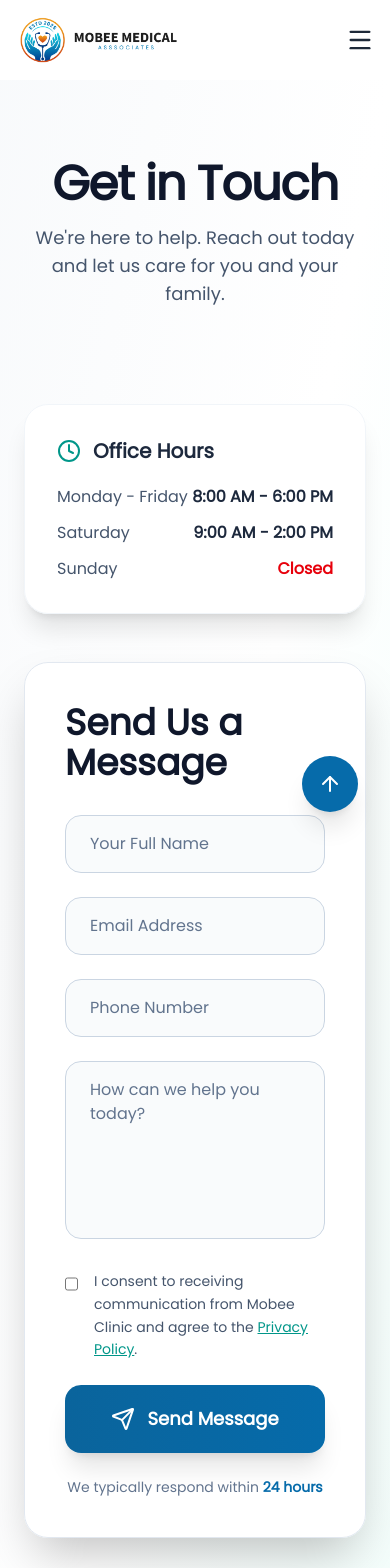
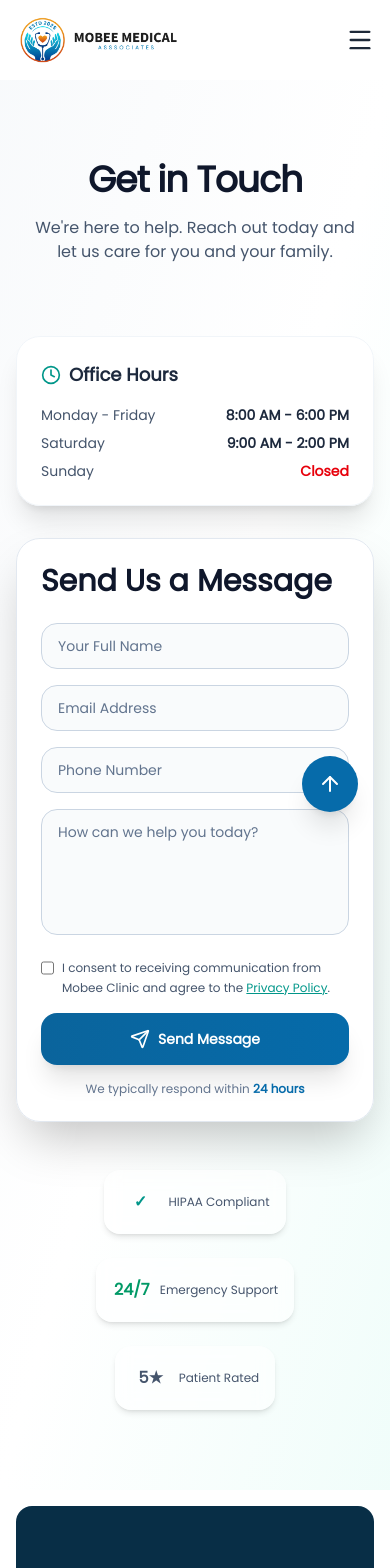
Before and after one commit to afterrender1/mobeemedical, a Next.js app: page /contactus in a window 390 px wide. Shown: the top 1568 px of the page. Built offline with nearby package versions, Linux system fonts and the light colour scheme; grey boxes are pictures that could not be loaded.

Commit message:
contact page responsive

```diff
--- a/app/acute-chronic-management/page.jsx
+++ b/app/acute-chronic-management/page.jsx
@@ -61,7 +61,7 @@ export default function ChronicCarePage() {
               { icon: ShieldCheck, stat: "50%", desc: "of adults have high blood pressure, the “silent killer.”" },
               { icon: Stethoscope, stat: "70%", desc: "of annual U.S. deaths are due to chronic diseases—many preventable." },
             ].map((item, i) => (
-              <motion.div key={i} initial={{ opacity: 0, y: 20 }} whileInView={{ opacity: 1, y: 0 }} transition={{ delay: i * 0.1 }} viewport={{ once: true }} className="bg-gradient-to-br from-slate-50 to-white rounded-2xl p-6 sm:p-8 shadow-lg border border-slate-200 text-center hover:shadow-xl transition-shadow">
+              <motion.div key={i} initial={{ opacity: 0, y: 20 }} whileInView={{ opacity: 1, y: 0 }} transition={{ delay: i * 0.1 }} viewport={{ once: true }} className="bg-linear-to-br from-slate-50 to-white rounded-2xl p-6 sm:p-8 shadow-lg border border-slate-200 text-center hover:shadow-xl transition-shadow">
                 <div className="w-14 h-14 sm:w-16 sm:h-16 bg-[#066BAA]/10 rounded-2xl flex items-center justify-center mx-auto mb-4 sm:mb-6">
                   <item.icon className="w-6 sm:w-8 h-6 sm:h-8 text-[#066BAA]" />
                 </div>
@@ -135,7 +135,7 @@ export default function ChronicCarePage() {
               { title: "Personalized Treatment Plans", desc: "Custom strategies combining medication, lifestyle changes, and ongoing monitoring." },
               { title: "Continuous Support", desc: "Regular check-ins, education, and adjustments to keep you on track." },
             ].map((step, i) => (
-              <motion.div key={i} initial={{ opacity: 0, y: 20 }} whileInView={{ opacity: 1, y: 0 }} transition={{ delay: i * 0.1 }} viewport={{ once: true }} className="bg-gradient-to-br from-slate-50 to-white rounded-3xl p-6 sm:p-8 shadow-lg border border-slate-200">
+              <motion.div key={i} initial={{ opacity: 0, y: 20 }} whileInView={{ opacity: 1, y: 0 }} transition={{ delay: i * 0.1 }} viewport={{ once: true }} className="bg-linear-to-br from-slate-50 to-white rounded-3xl p-6 sm:p-8 shadow-lg border border-slate-200">
                 <div className="w-14 h-14 sm:w-16 sm:h-16 bg-[#066BAA]/10 rounded-2xl flex items-center justify-center mx-auto mb-4 sm:mb-6">
                   <HeartPulse className="w-6 sm:w-8 h-6 sm:h-8 text-[#066BAA]" />
                 </div>
--- a/app/contactus/page.jsx
+++ b/app/contactus/page.jsx
@@ -33,25 +33,28 @@ const ContactPage = () => {
   return (
     <>
       <Navbar />
-      <section className="min-h-screen bg-linear-to-br from-slate-50 via-white to-teal-50 py-20 px-6 overflow-hidden" style={{fontFamily : "poppins"}}>
+      <section
+        className="min-h-screen bg-linear-to-br from-slate-50 via-white to-teal-50 py-20 px-4 sm:px-6 lg:px-8 overflow-hidden"
+        style={{ fontFamily: "poppins" }}
+      >
         <div className="max-w-7xl mx-auto">
           {/* Header */}
           <motion.div
             initial={{ opacity: 0, y: 20 }}
             animate={{ opacity: 1, y: 0 }}
             transition={{ duration: 0.8 }}
-            className="text-center mb-16"
+            className="text-center mb-12 sm:mb-16 px-2 sm:px-0"
           >
-            <h1 className="text-5xl md:text-6xl font-bold text-slate-900 tracking-tight">
+            <h1 className="text-4xl sm:text-5xl md:text-6xl font-bold text-slate-900 tracking-tight">
               Get in Touch
             </h1>
-            <p className="mt-4 text-lg text-slate-600 max-w-2xl mx-auto">
+            <p className="mt-4 text-base sm:text-lg text-slate-600 max-w-2xl mx-auto">
               We're here to help. Reach out today and let us care for you and your family.
             </p>
           </motion.div>
 
-          {/* Main Grid - Equal Height Columns */}
-          <div className="grid grid-cols-1 lg:grid-cols-2 gap-12 items-stretch">
+          {/* Main Grid */}
+          <div className="grid grid-cols-1 lg:grid-cols-2 gap-8 lg:gap-12 items-stretch">
             {/* Left: Video + Info Panel */}
             <motion.div
               initial={{ opacity: 0, x: -50 }}
@@ -71,32 +74,34 @@ const ContactPage = () => {
                 <div className="absolute inset-0 bg-linear-to-t from-black/80 via-black/30 to-transparent" />
 
                 {/* Contact Info Overlay */}
-                <div className="absolute bottom-0 left-0 right-0 p-8 text-white">
-                  <h3 className="text-3xl font-bold mb-6 flex items-center gap-3">
-                    <MapPin className="w-8 h-8" />
+                <div className="absolute bottom-0 left-0 right-0 p-4 sm:p-6 lg:p-8 text-white">
+                  <h3 className="text-2xl sm:text-3xl font-bold mb-4 sm:mb-6 flex items-center gap-2 sm:gap-3">
+                    <MapPin className="w-6 h-6 sm:w-8 sm:h-8" />
                     Visit Us Today
                   </h3>
-                  <div className="space-y-5">
-                    <div className="flex items-start gap-4">
-                      <div className="bg-white/25 backdrop-blur-sm p-3 rounded-full mt-1">
-                        <MapPin className="w-6 h-6" />
+                  <div className="space-y-4 sm:space-y-5">
+                    <div className="flex flex-col sm:flex-row sm:items-start gap-3 sm:gap-4">
+                      <div className="bg-white/25 backdrop-blur-sm p-2 sm:p-3 rounded-full mt-1">
+                        <MapPin className="w-5 h-5 sm:w-6 sm:h-6" />
                       </div>
                       <div>
-                        <p className="font-semibold text-lg">7070 KNIGHTS COURT, SUITE 1503 , TEXAS, 77459</p>
-                        <p className="text-sm opacity-90">Missouri City, TX 77459, USA</p>
+                        <p className="font-semibold text-base sm:text-lg">
+                          7070 KNIGHTS COURT, SUITE 1503 , TEXAS, 77459
+                        </p>
+                        <p className="text-xs sm:text-sm opacity-90">Missouri City, TX 77459, USA</p>
                       </div>
                     </div>
-                    <div className="flex items-center gap-4">
-                      <div className="bg-white/25 backdrop-blur-sm p-3 rounded-full">
-                        <Phone className="w-6 h-6" />
+                    <div className="flex items-center gap-3 sm:gap-4">
+                      <div className="bg-white/25 backdrop-blur-sm p-2 sm:p-3 rounded-full">
+                        <Phone className="w-5 h-5 sm:w-6 sm:h-6" />
                       </div>
-                      <p className="font-semibold">713-324-8884</p>
+                      <p className="font-semibold text-base sm:text-lg">713-324-8884</p>
                     </div>
-                    <div className="flex items-center gap-4">
-                      <div className="bg-white/25 backdrop-blur-sm p-3 rounded-full">
-                        <Mail className="w-6 h-6" />
+                    <div className="flex items-center gap-3 sm:gap-4">
+                      <div className="bg-white/25 backdrop-blur-sm p-2 sm:p-3 rounded-full">
+                        <Mail className="w-5 h-5 sm:w-6 sm:h-6" />
                       </div>
-                      <p className="font-semibold">info@mobeemedical.com</p>
+                      <p className="font-semibold text-base sm:text-lg">info@mobeemedical.com</p>
                     </div>
                   </div>
                 </div>
@@ -107,13 +112,13 @@ const ContactPage = () => {
                 initial={{ opacity: 0, y: 20 }}
                 animate={{ opacity: 1, y: 0 }}
                 transition={{ delay: 0.6 }}
-                className="mt-8 bg-white/90 backdrop-blur-lg rounded-3xl p-8 shadow-xl border border-slate-100"
+                className="mt-6 sm:mt-8 bg-white/90 backdrop-blur-lg rounded-3xl p-6 sm:p-8 shadow-xl border border-slate-100"
               >
-                <h4 className="flex items-center gap-3 text-xl font-bold text-slate-800 mb-5">
-                  <Clock className="w-6 h-6 text-teal-600" />
+                <h4 className="flex items-center gap-2 sm:gap-3 text-lg sm:text-xl font-bold text-slate-800 mb-4 sm:mb-5">
+                  <Clock className="w-5 h-5 sm:w-6 sm:h-6 text-teal-600" />
                   Office Hours
                 </h4>
-                <div className="space-y-3 text-slate-600">
+                <div className="space-y-2 sm:space-y-3 text-slate-600 text-sm sm:text-base">
                   <div className="flex justify-between">
                     <span>Monday - Friday</span>
                     <span className="font-semibold text-slate-800">8:00 AM - 6:00 PM</span>
@@ -137,13 +142,13 @@ const ContactPage = () => {
               transition={{ duration: 0.8, delay: 0.4 }}
               className="h-full"
             >
-              <div className="h-full bg-white/95 backdrop-blur-2xl rounded-3xl shadow-2xl p-10 lg:p-12 border border-slate-200 flex flex-col justify-center">
-                <h2 className="text-4xl md:text-5xl font-bold text-slate-900 mb-8">
+              <div className="h-full bg-white/95 backdrop-blur-2xl rounded-3xl shadow-2xl p-6 sm:p-10 lg:p-12 border border-slate-200 flex flex-col justify-center">
+                <h2 className="text-3xl sm:text-4xl md:text-5xl font-bold text-slate-900 mb-6 sm:mb-8">
                   Send Us a Message
                 </h2>
 
-                <form onSubmit={handleSubmit} className="space-y-6 flex-1">
-                  <div className="grid grid-cols-1 md:grid-cols-2 gap-6">
+                <form onSubmit={handleSubmit} className="space-y-4 sm:space-y-6 flex-1">
+                  <div className="grid grid-cols-1 md:grid-cols-2 gap-4 sm:gap-6">
                     <input
                       type="text"
                       name="name"
@@ -151,7 +156,7 @@ const ContactPage = () => {
                       value={formData.name}
                       onChange={handleChange}
                       required
-                      className="w-full px-6 py-4 bg-slate-50/80 border border-slate-300 rounded-2xl focus:outline-none focus:ring-2 focus:ring-[#066BAA]  focus:border-transparent transition-all placeholder-slate-500"
+                      className="w-full px-4 sm:px-6 py-3 sm:py-4 bg-slate-50/80 border border-slate-300 rounded-2xl focus:outline-none focus:ring-2 focus:ring-[#066BAA] focus:border-transparent transition-all placeholder-slate-500 text-sm sm:text-base"
                     />
                     <input
                       type="email"
@@ -160,7 +165,7 @@ const ContactPage = () => {
                       value={formData.email}
                       onChange={handleChange}
                       required
-                      className="w-full px-6 py-4 bg-slate-50/80 border border-slate-300 rounded-2xl focus:outline-none focus:ring-2 focus:ring-[#066BAA]  focus:border-transparent transition-all placeholder-slate-500"
+                      className="w-full px-4 sm:px-6 py-3 sm:py-4 bg-slate-50/80 border border-slate-300 rounded-2xl focus:outline-none focus:ring-2 focus:ring-[#066BAA] focus:border-transparent transition-all placeholder-slate-500 text-sm sm:text-base"
                     />
                   </div>
 
@@ -171,7 +176,7 @@ const ContactPage = () => {
                     value={formData.phone}
                     onChange={handleChange}
                     required
-                    className="w-full px-6 py-4 bg-slate-50/80 border border-slate-300 rounded-2xl focus:outline-none focus:ring-2 focus:ring-[#066BAA]  focus:border-transparent transition-all placeholder-slate-500"
+                    className="w-full px-4 sm:px-6 py-3 sm:py-4 bg-slate-50/80 border border-slate-300 rounded-2xl focus:outline-none focus:ring-2 focus:ring-[#066BAA] focus:border-transparent transition-all placeholder-slate-500 text-sm sm:text-base"
                   />
 
                   <textarea
@@ -179,25 +184,29 @@ const ContactPage = () => {
                     placeholder="How can we help you today?"
                     value={formData.message}
                     onChange={handleChange}
-                    rows={6}
+                    rows={5}
                     required
-                    className="w-full px-6 py-4 bg-slate-50/80 border border-slate-300 rounded-2xl focus:outline-none focus:ring-2 focus:ring-[#066BAA]  focus:border-transparent transition-all resize-none placeholder-slate-500"
+                    className="w-full px-4 sm:px-6 py-3 sm:py-4 bg-slate-50/80 border border-slate-300 rounded-2xl focus:outline-none focus:ring-2 focus:ring-[#066BAA] focus:border-transparent transition-all resize-none placeholder-slate-500 text-sm sm:text-base"
                   />
 
-                  <label className="flex items-start gap-4 cursor-pointer">
+                  <label className="flex items-start gap-2 sm:gap-4 cursor-pointer text-xs sm:text-sm">
                     <input
                       type="checkbox"
                       name="consent"
                       checked={formData.consent}
                       onChange={handleChange}
                       required
-                      className="w-6 h-6 mt-0.5 text-[#066BAA] rounded-lg focus:ring-[#066BAA] border-slate-300"
+                      className="w-4 h-4 sm:w-6 sm:h-6 mt-0.5 text-[#066BAA] rounded-lg focus:ring-[#066BAA] border-slate-300"
                     />
-                    <span className="text-sm text-slate-600 leading-relaxed">
+                    <span className="leading-relaxed text-slate-600">
                       I consent to receiving communication from Mobee Clinic and agree to the{" "}
-                      <a href="/privacy" className="text-teal-600 font-medium underline hover:text-teal-700">
+                      <a
+                        href="/privacy"
+                        className="text-teal-600 font-medium underline hover:text-teal-700"
+                      >
                         Privacy Policy
-                      </a>.
+                      </a>
+                      .
                     </span>
                   </label>
 
@@ -205,14 +214,14 @@ const ContactPage = () => {
                     whileHover={{ scale: 1.03 }}
                     whileTap={{ scale: 0.98 }}
                     type="submit"
-                    className="w-full bg-linear-to-r from-[#0a649c] to-[#066BAA] text-white font-bold py-5 rounded-2xl shadow-xl hover:shadow-2xl flex items-center justify-center gap-3 transition-all duration-300 text-lg"
+                    className="w-full bg-linear-to-r from-[#0a649c] to-[#066BAA] text-white font-bold py-4 sm:py-5 rounded-2xl shadow-xl hover:shadow-2xl flex items-center justify-center gap-2 sm:gap-3 transition-all duration-300 text-sm sm:text-lg"
                   >
-                    <Send className="w-6 h-6" />
+                    <Send className="w-5 h-5 sm:w-6 sm:h-6" />
                     Send Message
                   </motion.button>
                 </form>
 
-                <p className="mt-6 text-center text-sm text-slate-500 font-medium">
+                <p className="mt-4 sm:mt-6 text-center text-xs sm:text-sm text-slate-500 font-medium">
                   We typically respond within <span className="text-[#066BAA] font-bold">24 hours</span>
                 </p>
               </div>
@@ -224,26 +233,33 @@ const ContactPage = () => {
             initial={{ opacity: 0, y: 40 }}
             animate={{ opacity: 1, y: 0 }}
             transition={{ delay: 0.9 }}
-            className="mt-20 text-center"
+            className="mt-12 sm:mt-16 lg:mt-20 text-center px-2 sm:px-0"
           >
-            <div className="inline-flex flex-wrap justify-center gap-10 text-slate-600">
+            <div className="inline-flex flex-wrap justify-center gap-6 sm:gap-10 text-slate-600">
               {[
                 { icon: "✓", label: "HIPAA Compliant", color: "teal" },
                 { icon: "24/7", label: "Emergency Support", color: "emerald" },
                 { icon: "5★", label: "Patient Rated", color: "cyan" },
               ].map((item, i) => (
-                <div key={i} className="flex items-center gap-3 bg-white/60 backdrop-blur-sm px-6 py-4 rounded-2xl shadow-md">
-                  <div className={`w-12 h-12 bg-${item.color}-100 rounded-full flex items-center justify-center`}>
-                    <span className={`text-${item.color}-600 font-black text-xl`}>{item.icon}</span>
+                <div
+                  key={i}
+                  className="flex items-center gap-2 sm:gap-3 bg-white/60 backdrop-blur-sm px-4 sm:px-6 py-3 sm:py-4 rounded-2xl shadow-md"
+                >
+                  <div
+                    className={`w-10 h-10 sm:w-12 sm:h-12 bg-${item.color}-100 rounded-full flex items-center justify-center`}
+                  >
+                    <span className={`text-${item.color}-600 font-black text-base sm:text-xl`}>
+                      {item.icon}
+                    </span>
                   </div>
-                  <span className="font-medium">{item.label}</span>
+                  <span className="font-medium text-xs sm:text-sm">{item.label}</span>
                 </div>
               ))}
             </div>
           </motion.div>
         </div>
       </section>
-      <Footer/>
+      <Footer />
     </>
   );
 };
```
